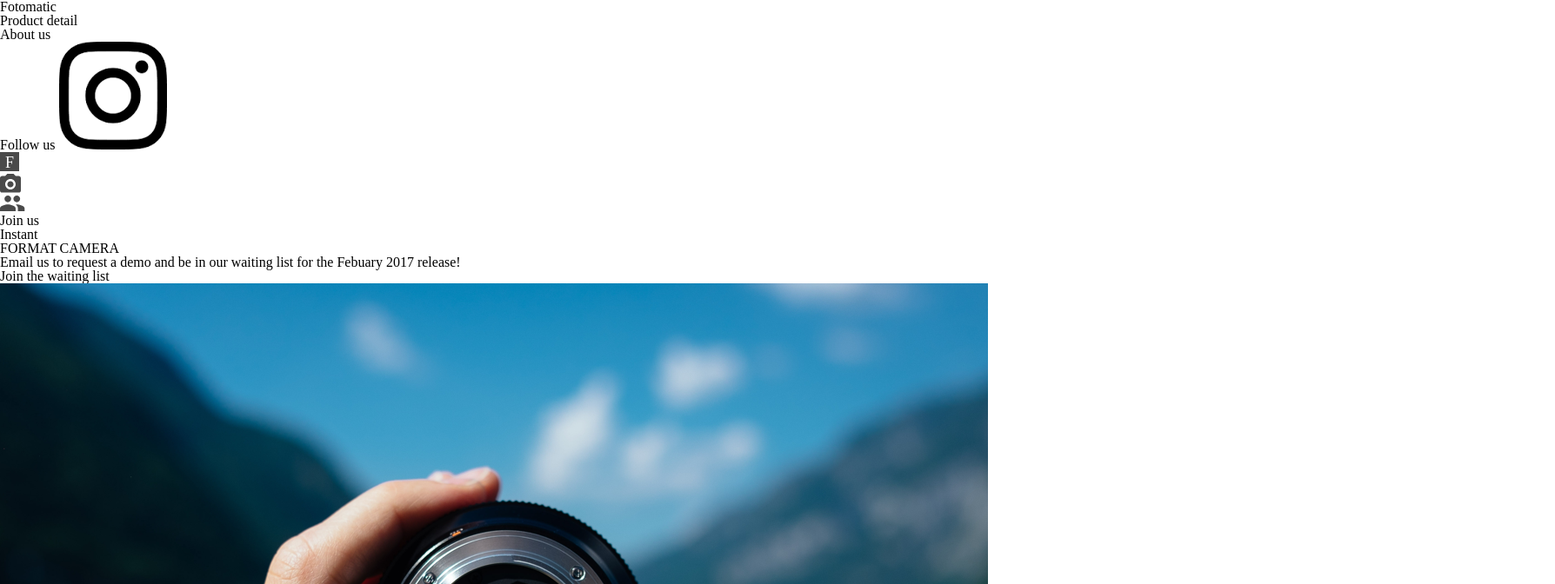
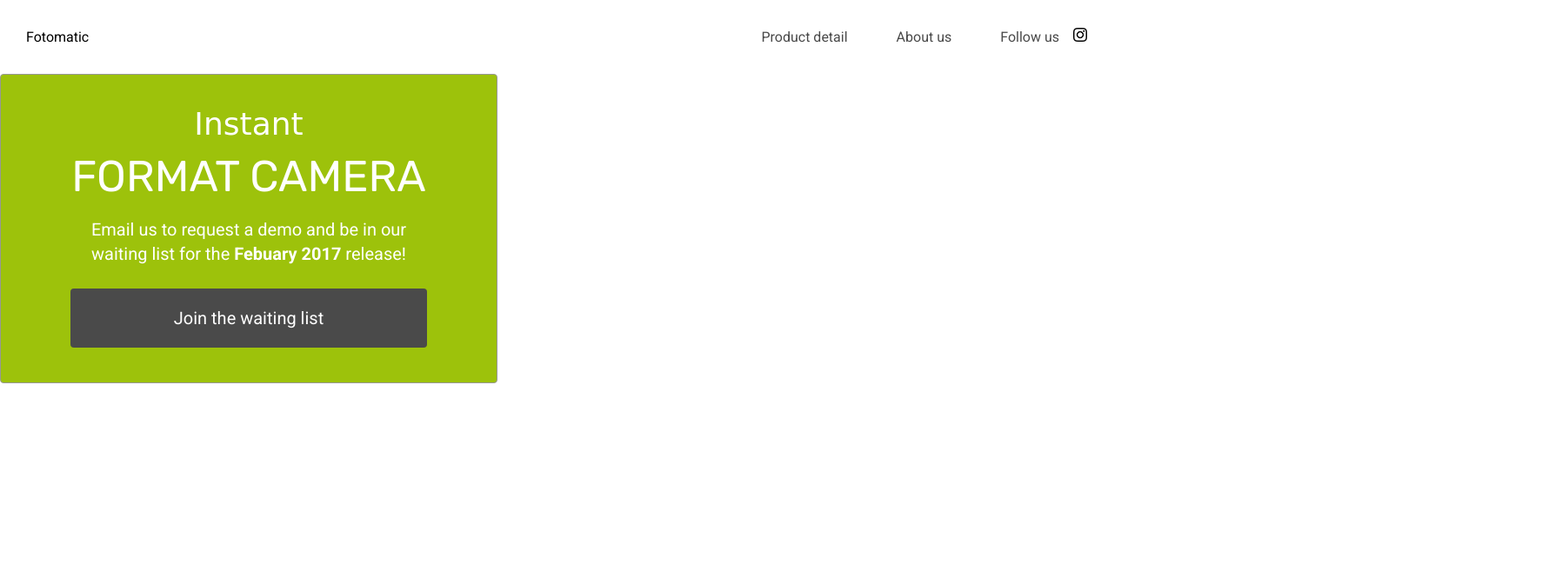
Before and after one commit to charlottedriver/Fotomatic-Project, a plain HTML site: page index.html in a window 1280 px wide. Shown: the top 672 px of the page at 87% size, 1788 px wide, since content can reach past the window. Drawn offline with Linux system fonts and the light colour scheme; files whose address does not match are found by name; a web font is replaced by a local one.

Commit message:
Linking the Stylesheets

```diff
--- a/index.html
+++ b/index.html
@@ -5,6 +5,7 @@
   <link href="https://fonts.googleapis.com/css?family=Rubik" rel="stylesheet">
   <link href="https://fonts.googleapis.com/css?family=Roboto:300,400,600,700" rel="stylesheet">
   <link rel="stylesheet" href="./resources/css/reset.css">
+  <link rel="stylesheet" href="./resources/css/style.css">
   <meta charset="UTF-8">
 </head>
 <body>
--- a/resources/css/style.css
+++ b/resources/css/style.css
@@ -51,8 +51,7 @@ header .content {
 }
 
 header .logo {
-  flex: 1;
-}
+  flex: 1;}
 
 header nav ul {
   display: flex;
@@ -164,6 +163,7 @@ header .mobile {
 #sign-up-cta .button {
   margin-top: 1.625rem;
   padding: 1.25rem 7.25rem;
+  background-color: #4a4a4a;
 }
 
 @media only screen and (max-width: 760px) {
```
